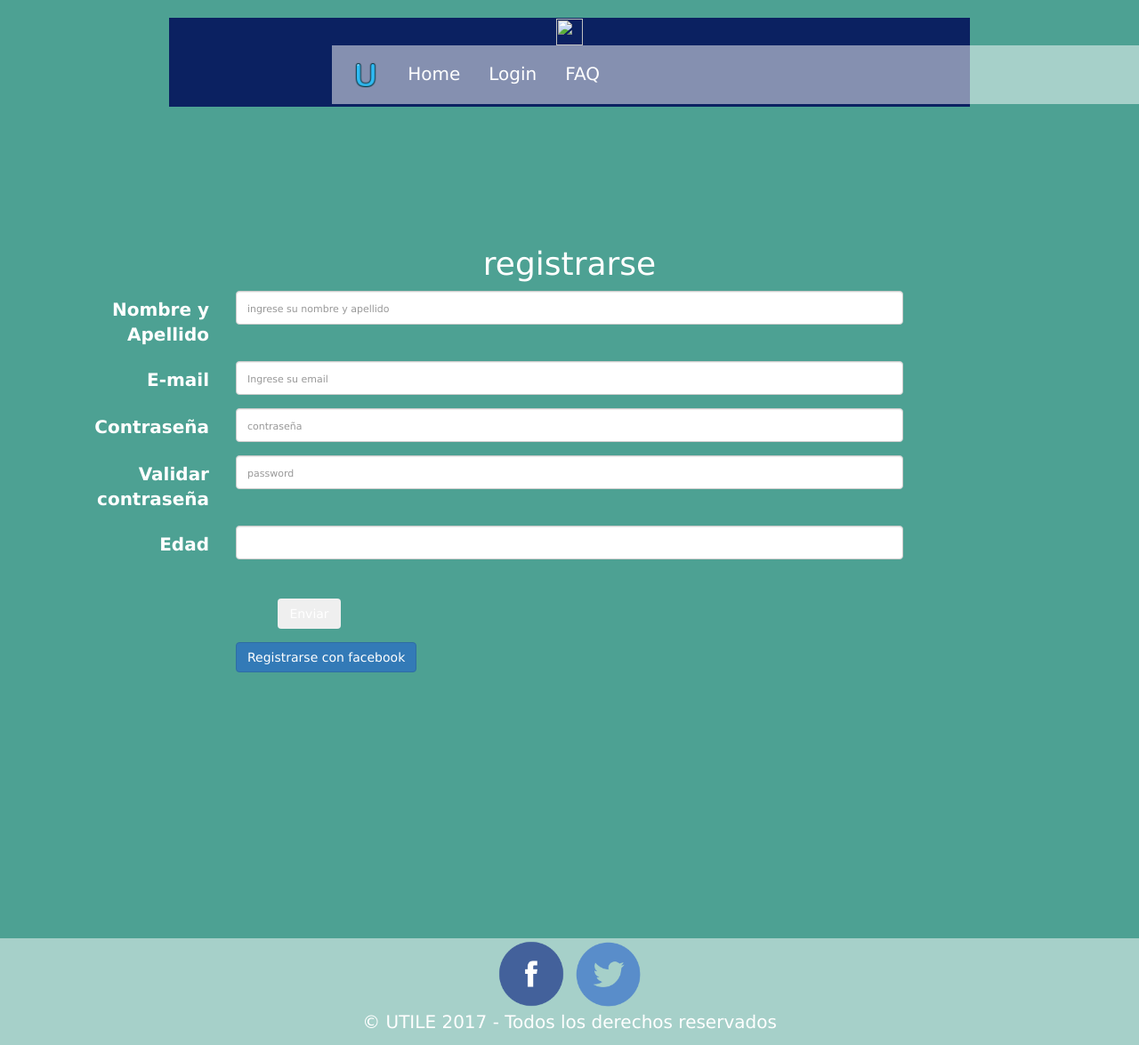
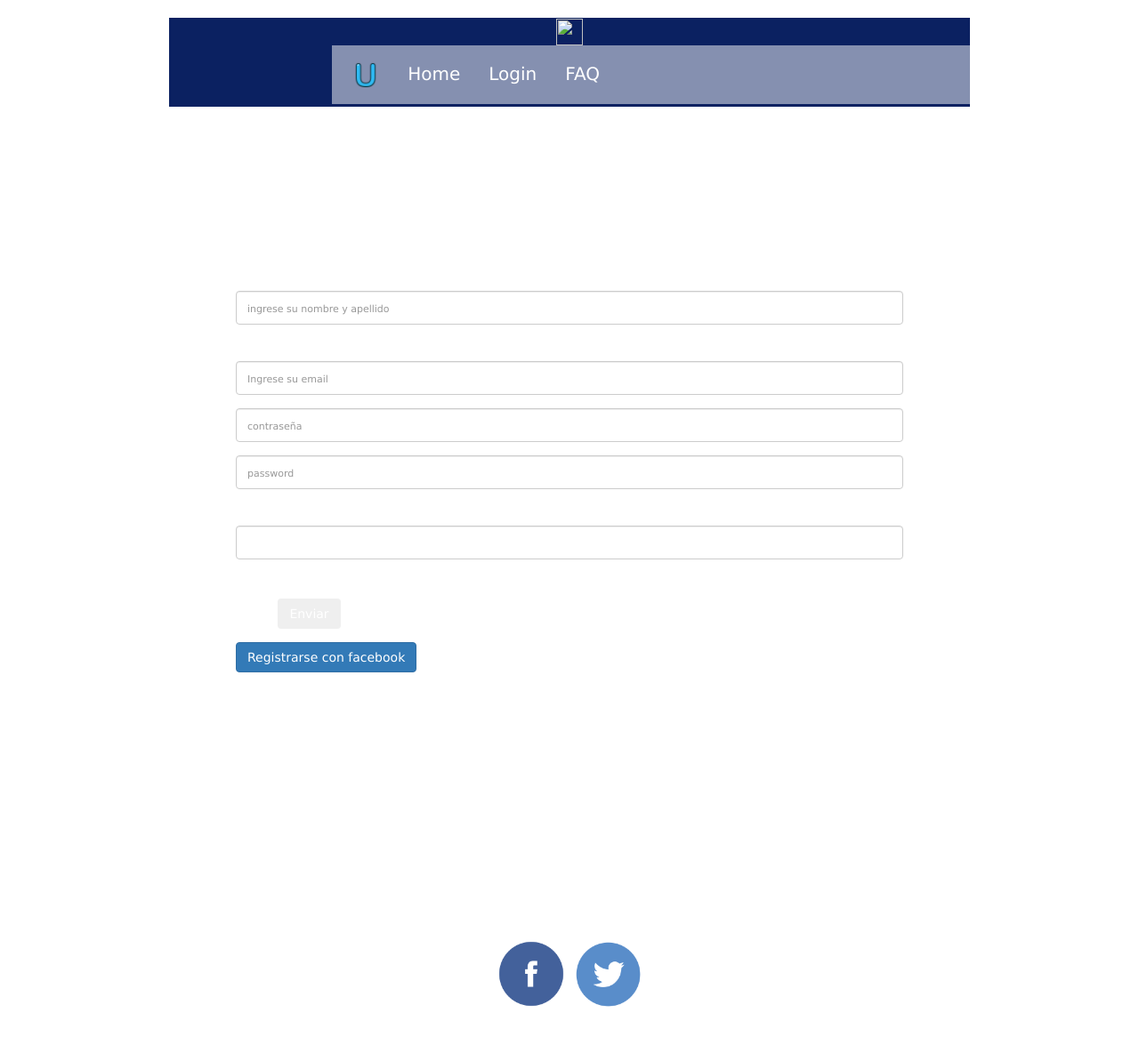
Before and after one commit to sashasier/Utile, a PHP site: page /registrarse.php in a window 1280 px wide; the page is wider, and only the part inside the window is pictured. Shown: that part at 89% size. Run offline with PHP 8.4, Linux system fonts and the light colour scheme.

Commit message:
fondo blanco

```diff
--- a/css/style.css
+++ b/css/style.css
@@ -152,13 +152,7 @@ h4 {
 
 /*----------------------REGISTRARSE----------------------*/
 .registrarse {
-<<<<<<< HEAD
   background-color: white;
-=======
-  background-image: url(../imagenes/background/trago.jpeg);
-  background-size: cover;
-  background-repeat: no-repeat;
-  background-position: center;
   min-height: 100vh;
   text-align: center;
   color: white;
```
